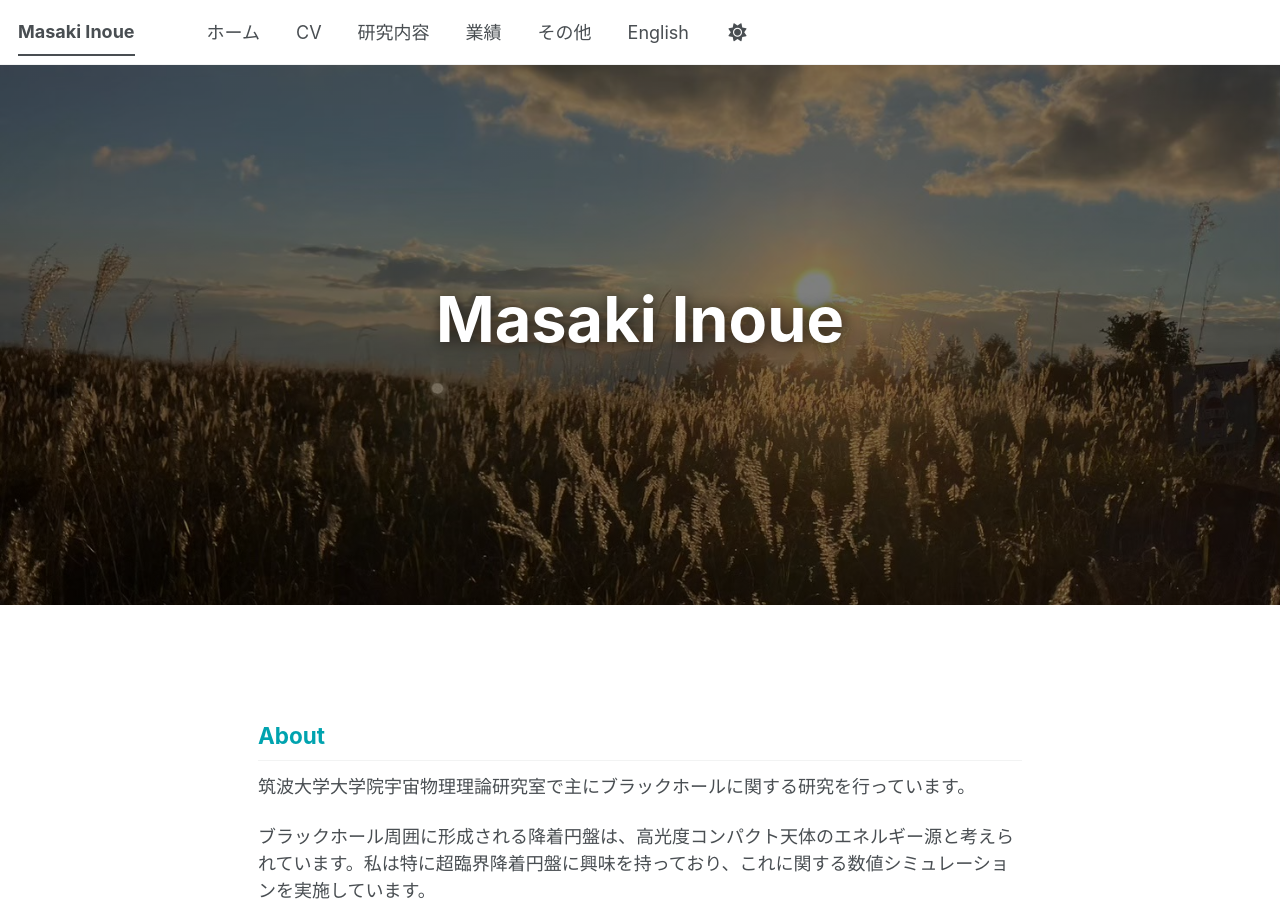
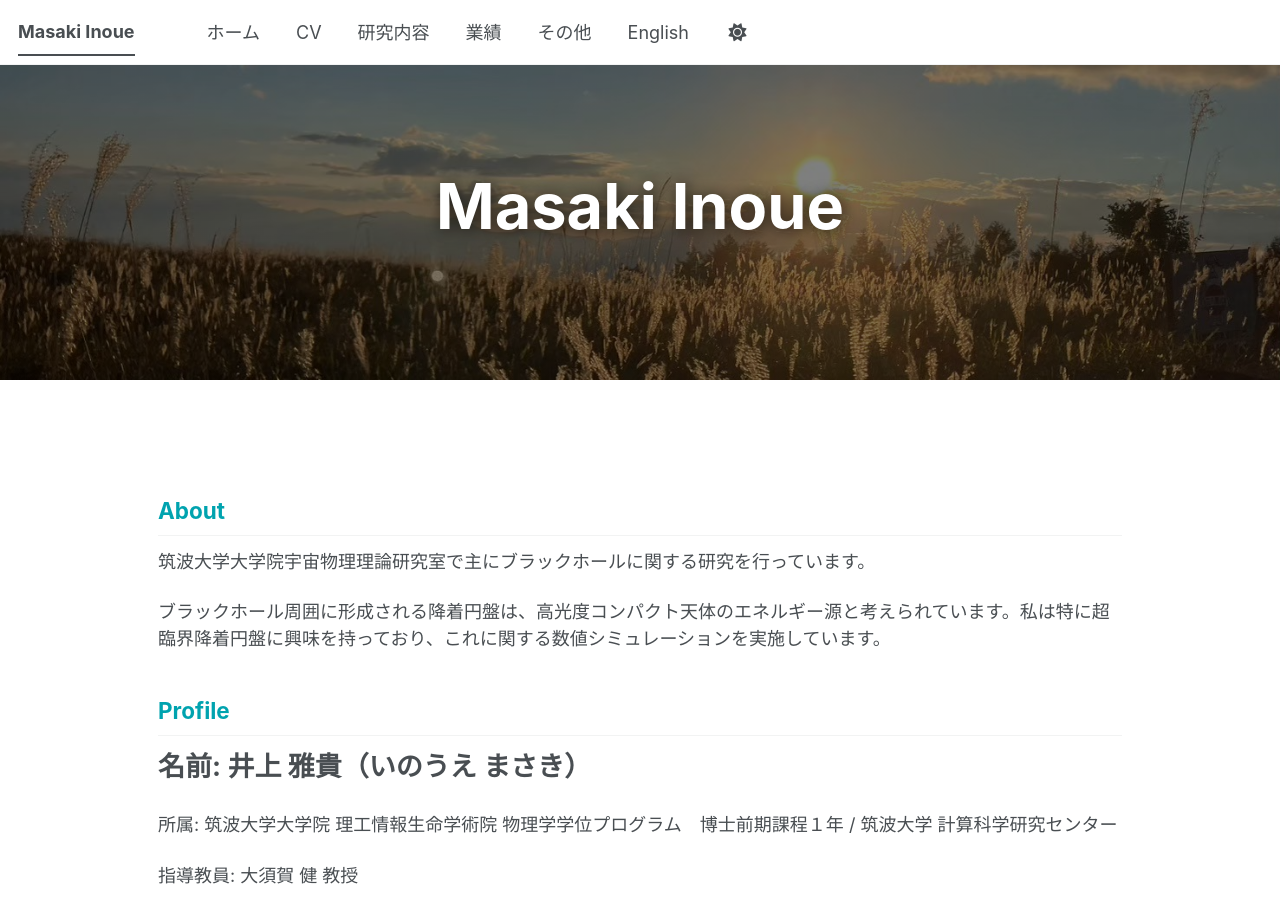
Before and after one commit to Masaki206/Masaki206.github.io, a Jekyll site: the page built from index.md, in a window 1280 px wide and 900 px high. Built offline with Jekyll 4.4.1, drawn with Linux system fonts in a browser that asks for light colours; a script bundle is joined from its source files by our own code; library files that are not in the unit come from our copies.

Commit message:
Update main.scss

```diff
--- a/assets/css/main.scss
+++ b/assets/css/main.scss
@@ -68,7 +68,7 @@ h1, h2, h3 {
 
 /* 1. ヘッダー画像（Hero）を大きくする */
 .page__hero--overlay {
-  min-height: 60vh !important; /* 画面の高さの60%を画像にする */
+  min-height: 35vh !important; /* 画面の高さの60%を画像にする */
   display: flex !important;
   align-items: center !important;
   justify-content: center !important;
@@ -76,7 +76,7 @@ h1, h2, h3 {
 
 /* 2. 本文の横幅を絞って、両端に「読みやすい余白」を作る */
 .archive, .page__content {
-  max-width: 800px !important; /* 本文の最大幅を800pxに制限 */
+  max-width: 1000px !important; /* 本文の最大幅を800pxに制限 */
   margin-left: auto !important;
   margin-right: auto !important;
   padding: 2em 1em !important; /* 上下に余白を追加 */
```
